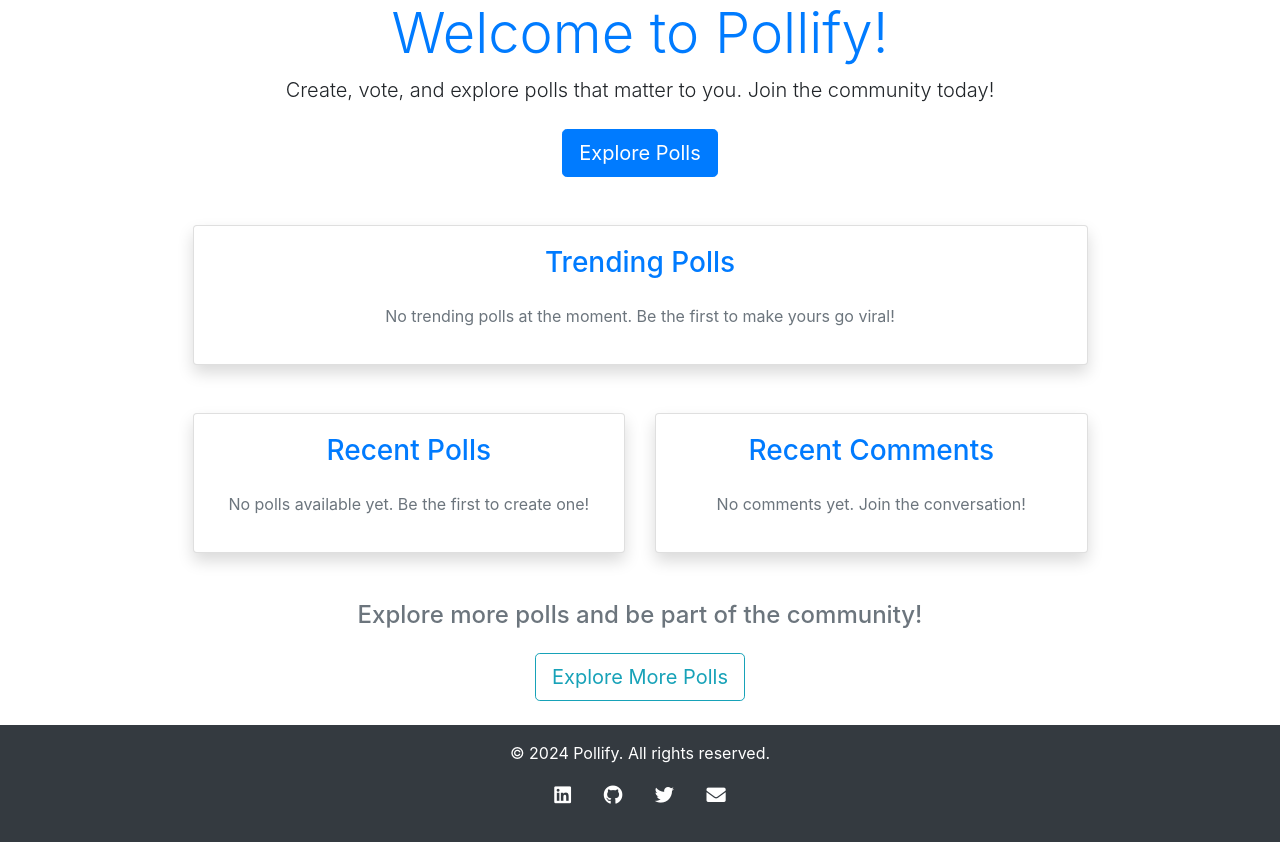
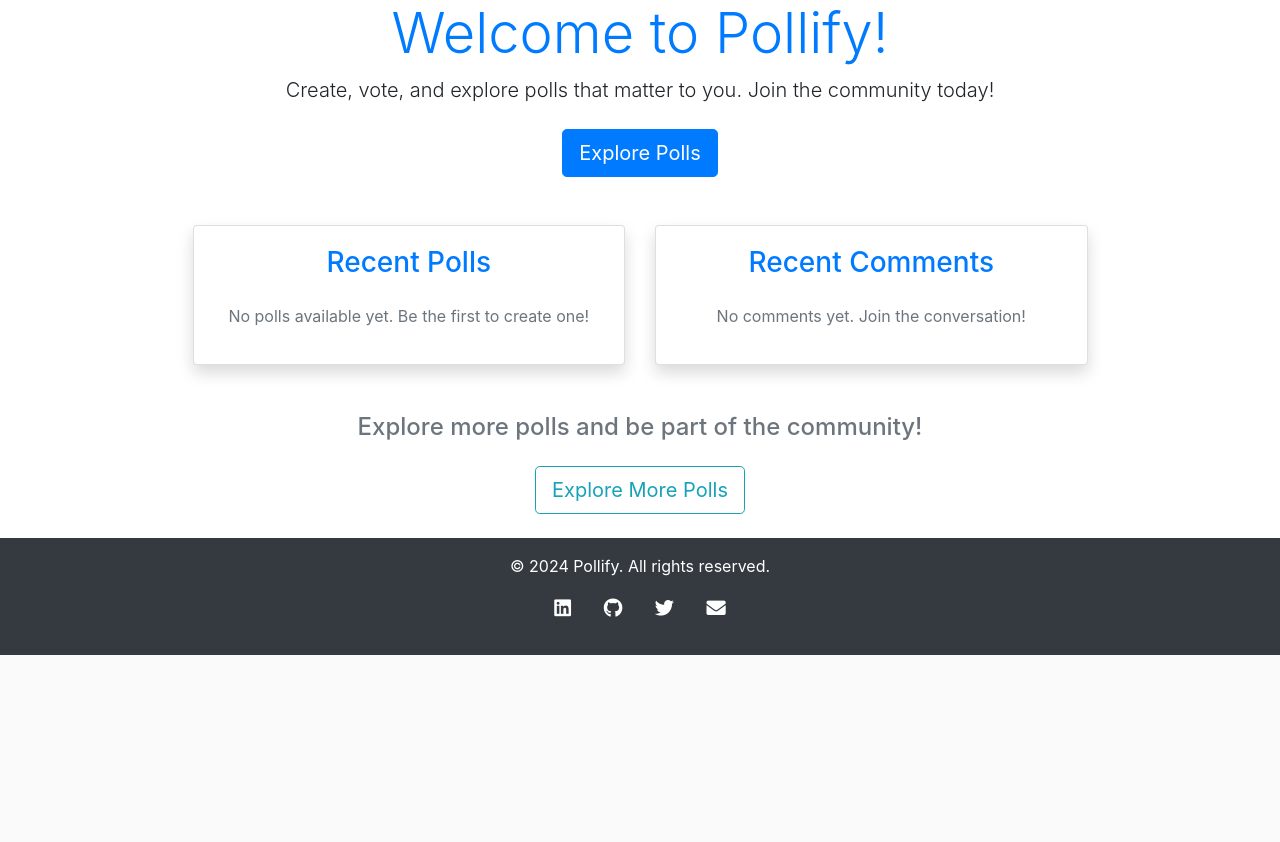
Before and after one commit to 0xLida00/Pollify_New, a Django app: page / in a window 1280 px wide. Shown: the part 205-1047 px from the top of the page. After the commit the page ends 860 px from the top, so only its background shows below. Run offline with Django 4.2, Linux system fonts and the light colour scheme; data that the repository does not hold is empty; some libraries are stand-ins or nearby versions.

Commit message:
adjusted the pages and home page.

```diff
--- a/frontend/templates/home.html
+++ b/frontend/templates/home.html
@@ -11,36 +11,6 @@
             <a href="{% url 'poll_list' %}" class="btn btn-primary me-3 btn-lg">
                 <i class="bi bi-bar-chart"></i> Explore Polls
             </a>
-        </div>
-    </div>
-
-    <!-- Trending Polls Section -->
-    <div class="row justify-content-center mb-5">
-        <div class="col-lg-10">
-            <div class="card shadow border-1 h-100">
-                <div class="card-body">
-                    <h3 class="text-center text-primary mb-4"><i class="bi bi-graph-up"></i> Trending Polls</h3>
-                    {% if trending_polls %}
-                        <ul class="list-group list-group-flush">
-                            {% for poll in trending_polls %}
-                                <li class="list-group-item">
-                                    <div class="d-flex justify-content-between align-items-center">
-                                        <a href="{% url 'poll_detail' poll.pk %}" class="text-decoration-none">{{ poll.question }}</a>
-                                        <span class="badge bg-warning text-dark rounded-pill">
-                                            {{ poll.vote_count }} Votes, {{ poll.comment_count }} Comments
-                                        </span>
-                                    </div>
-                                    <div class="text-muted mt-1">
-                                        <small><i class="bi bi-person"></i> Created by: {{ poll.author.username }}</small>
-                                    </div>
-                                </li>
-                            {% endfor %}
-                        </ul>
-                    {% else %}
-                        <p class="text-muted text-center mt-3">No trending polls at the moment. Be the first to make yours go viral!</p>
-                    {% endif %}
-                </div>
-            </div>
         </div>
     </div>
 
--- a/messaging/templates/messaging/compose_message.html
+++ b/messaging/templates/messaging/compose_message.html
@@ -20,5 +20,6 @@
         <button type="submit" class="btn btn-primary mt-4">Send</button>
         <a href="{% url 'messaging:inbox' %}" class="btn btn-secondary mt-4">Cancel</a>
     </form>
+    <br>
 </div>
 {% endblock %}
--- a/polls/templates/polls/poll_form.html
+++ b/polls/templates/polls/poll_form.html
@@ -42,5 +42,6 @@
 
         <button type="submit" class="btn btn-success">Create Poll</button>
     </form>
+    <br>
 </div>
 {% endblock %}
--- a/polls/templates/polls/poll_list.html
+++ b/polls/templates/polls/poll_list.html
@@ -125,6 +125,7 @@
     </div>
     {% endif %}
 </div>
+<br>
 
 <!-- Modal Template -->
 <div class="modal fade" id="deletePollModal" tabindex="-1" aria-labelledby="deletePollModalLabel" aria-hidden="true">
```
